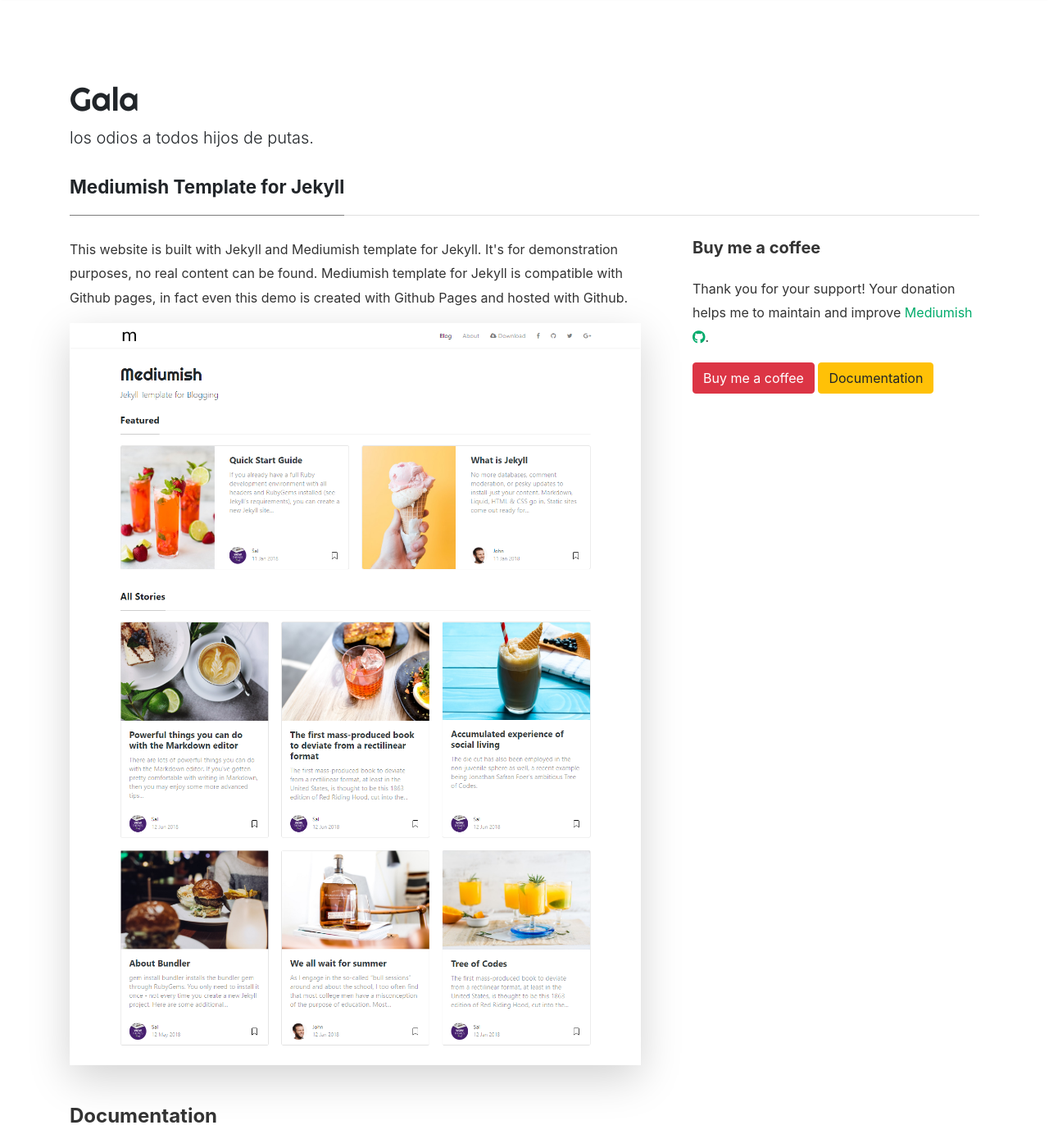
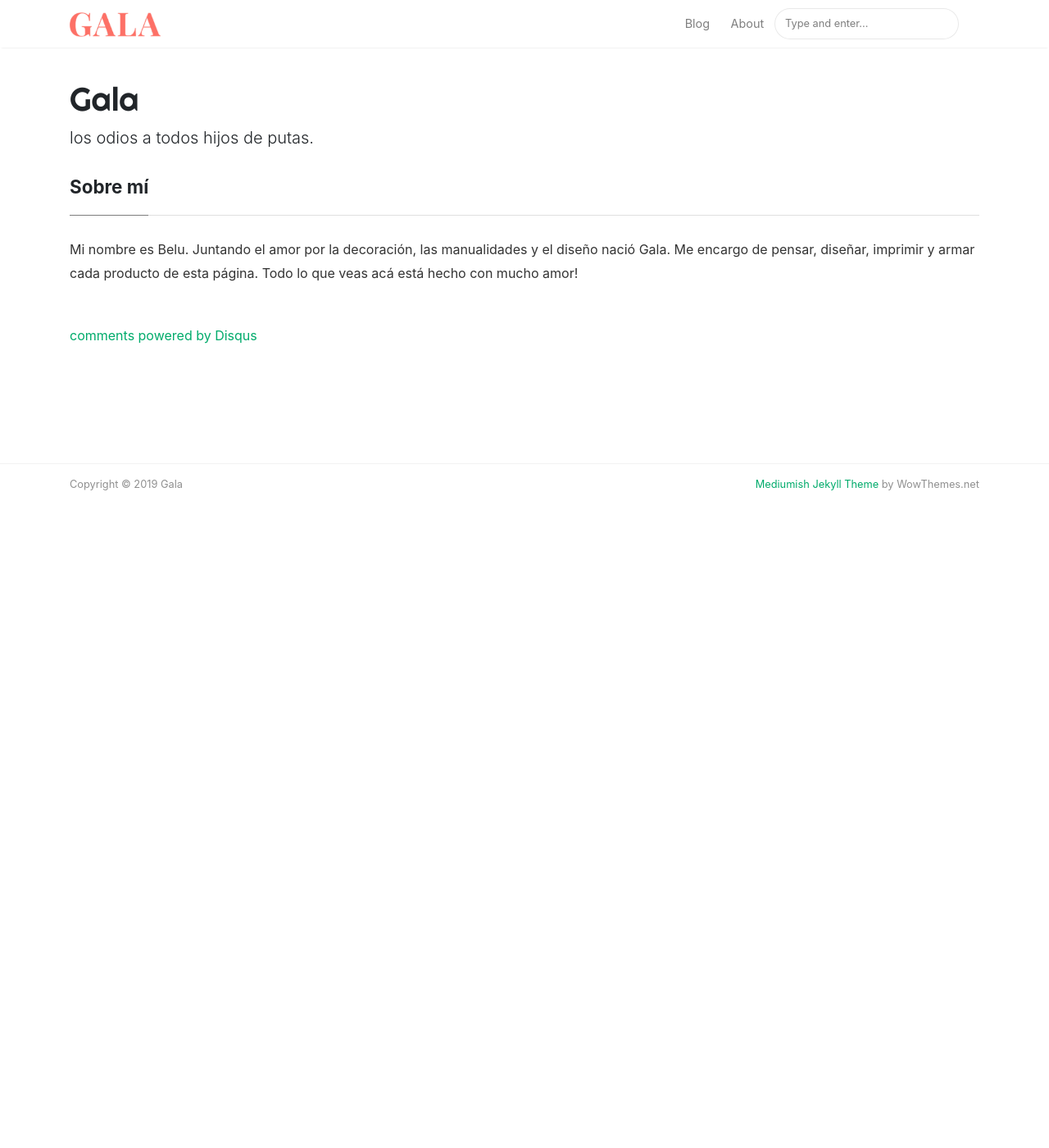
Before and after one commit to almadabelu/almadabelu.github.io, a Jekyll site: the page built from _pages/sobre-mi.md, in a window 1280 px wide and 1400 px high. Shown: the whole window at 82% size. Built offline with Jekyll 4.4.1, drawn with Linux system fonts in a browser that asks for light colours; nearby versions of some CDN libraries; comment, search, counter and statistics services are not loaded; some of the changed text lies outside the part shown.

Commit message:
Update sobre-mi.md

```diff
--- a/_pages/sobre-mi.md
+++ b/_pages/sobre-mi.md
@@ -1,35 +1,10 @@
 ---
 layout: page
-title: Mediumish Template for Jekyll
-permalink: /Sobre mí
+title: Sobre mí
+permalink: /Sobre-mi
 comments: true
 ---
 
-<div class="row justify-content-between">
-<div class="col-md-8 pr-5">
-
-<p>This website is built with Jekyll and Mediumish template for Jekyll. It's for demonstration purposes, no real content can be found. Mediumish template for Jekyll is compatible with Github pages, in fact even this demo is created with Github Pages and hosted with Github.</p>
-
-<p class="mb-5"><img class="shadow-lg" src="{{site.baseurl}}/assets/images/mediumish-jekyll-template.png" alt="jekyll template mediumish" /></p>
-<h4>Documentation</h4>
-
-<p>Please, read the docs <a href="https://bootstrapstarter.com/bootstrap-templates/template-mediumish-bootstrap-jekyll/">here</a>.</p>
-
-<h4>Questions or bug reports?</h4>
-
-<p>Head over to our <a href="https://github.com/wowthemesnet/mediumish-theme-jekyll">Github repository</a>!</p>
-
-</div>
-
-<div class="col-md-4">
-
-<div class="sticky-top sticky-top-80">
-<h5>Buy me a coffee</h5>
-
-<p>Thank you for your support! Your donation helps me to maintain and improve <a target="_blank" href="https://github.com/wowthemesnet/mediumish-theme-jekyll">Mediumish <i class="fab fa-github"></i></a>.</p>
-
-<a target="_blank" href="https://www.wowthemes.net/donate/" class="btn btn-danger">Buy me a coffee</a> <a target="_blank" href="https://bootstrapstarter.com/bootstrap-templates/template-mediumish-bootstrap-jekyll/" class="btn btn-warning">Documentation</a>
-
-</div>
-</div>
-</div>
+Mi nombre es Belu. Juntando el amor por la decoración, las manualidades y el diseño nació Gala.
+Me encargo de pensar, diseñar, imprimir y armar cada producto de esta página.
+Todo lo que veas acá está hecho con mucho amor!
```
